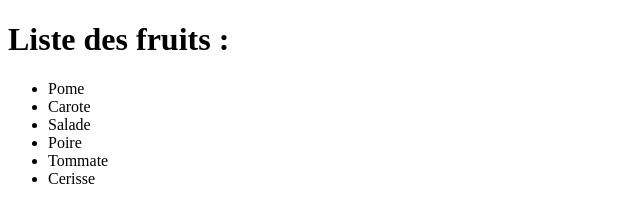
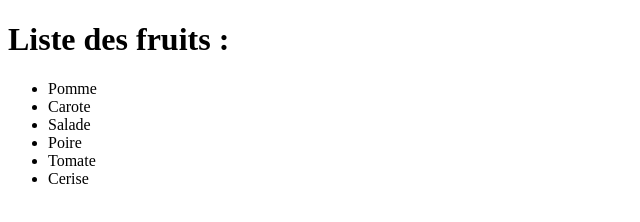
Before and after one commit to adesombre/bugfix, a plain HTML site: page fruit/index.html in a window 1280 px wide. Shown: the full height of the page, 0-640 px from the left. Drawn offline with Linux system fonts and the light colour scheme.

Commit message:
Fix typos in fruit list

```diff
--- a/fruit/index.html
+++ b/fruit/index.html
@@ -10,12 +10,12 @@
 <body>
 <h1>Liste des fruits :</h1>
 <ul>
-    <li>Pome</li>
+    <li>Pomme</li>
     <li>Carote</li>
     <li>Salade</li>
     <li>Poire</li>
-    <li>Tommate</li>
-    <li>Cerisse</li>
+    <li>Tomate</li>
+    <li>Cerise</li>
 </ul>
 </body>
 </html>
```
